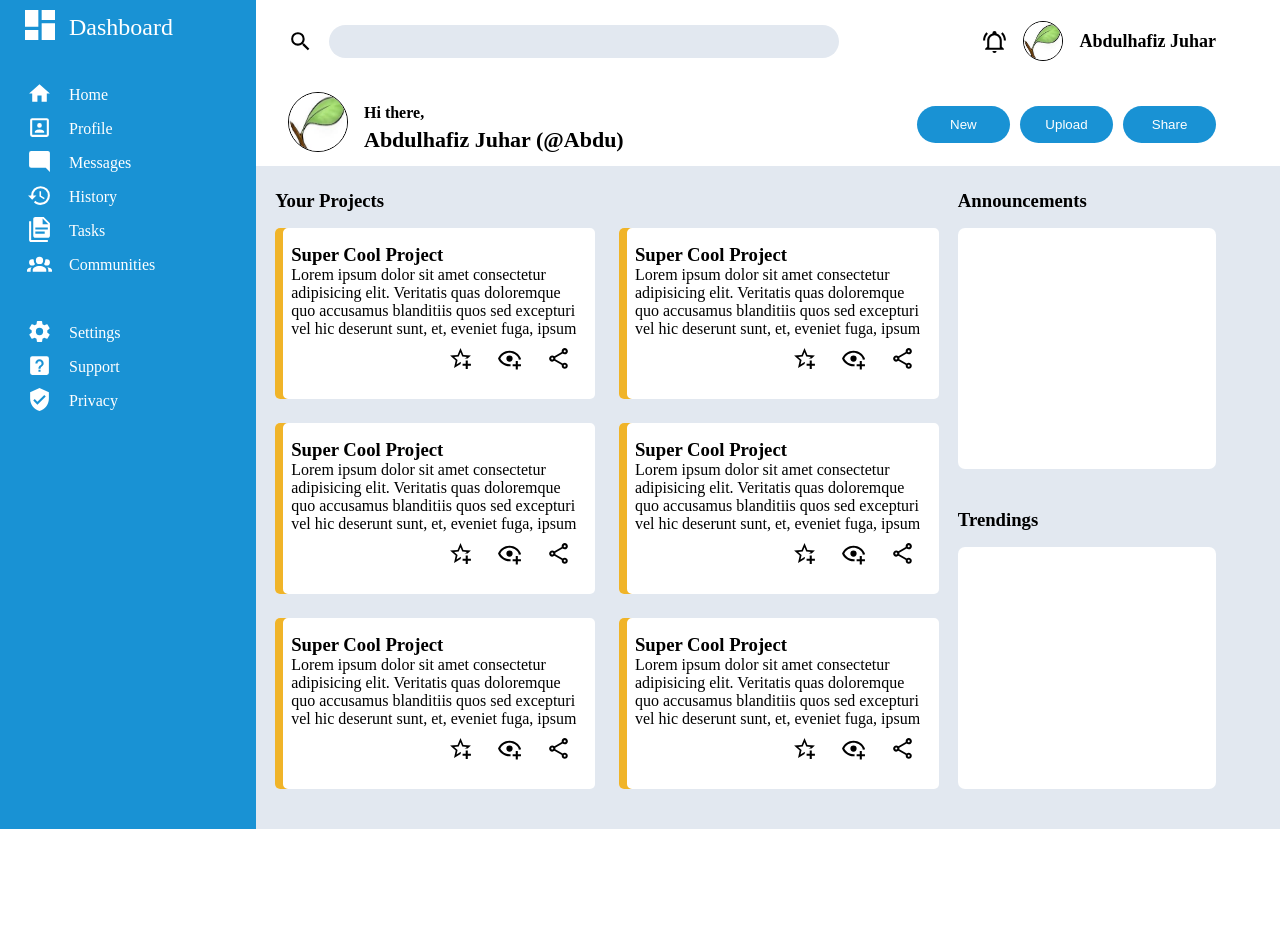
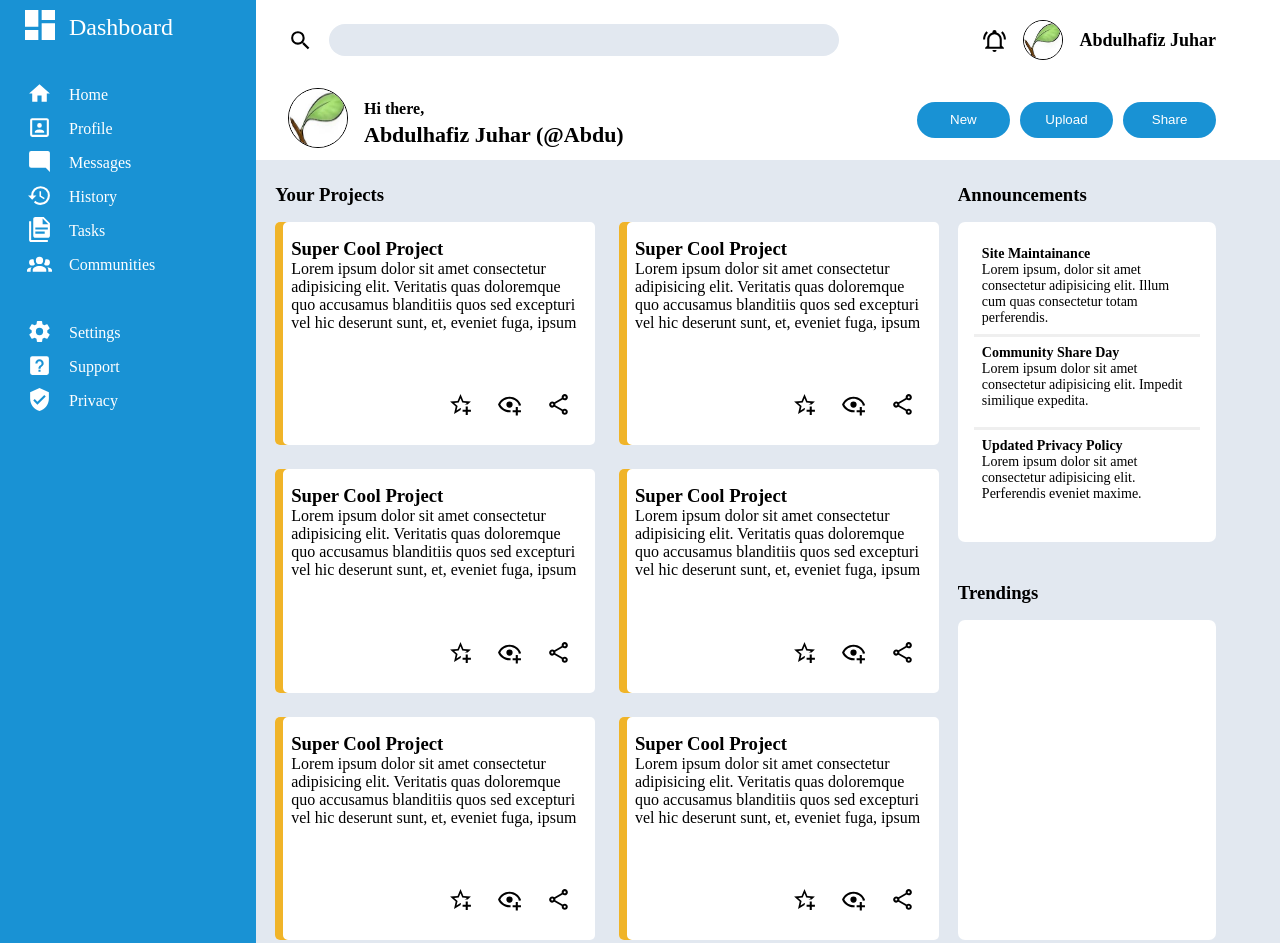
Before and after one commit to Abdulhafiz-juhar/Admin-Dashboard, a plain HTML site: page index.html in a window 1280 px wide. Shown: the top 943 px of the page. Before the commit the page ends 829 px from the top, so only its background shows below. Drawn offline with Linux system fonts and the light colour scheme.

Commit message:
Announcemnt styling and content done for now

```diff
--- a/index.html
+++ b/index.html
@@ -304,7 +304,29 @@
         <div class="announcements-trendings">
           <div class="announcements">
             <h3 class="announcements-title">Announcements</h3>
-            <div class="announcements-content"></div>
+            <div class="announcements-content">
+              <div class="announcement-content1">
+                <h4>Site Maintainance</h4>
+                <p>
+                  Lorem ipsum, dolor sit amet consectetur adipisicing elit.
+                  Illum cum quas consectetur totam perferendis.
+                </p>
+              </div>
+              <div class="announcement-content2">
+                <h4>Community Share Day</h4>
+                <p>
+                  Lorem ipsum dolor sit amet consectetur adipisicing elit.
+                  Impedit similique expedita.
+                </p>
+              </div>
+              <div class="announcement-content3">
+                <h4>Updated Privacy Policy</h4>
+                <p>
+                  Lorem ipsum dolor sit amet consectetur adipisicing elit.
+                  Perferendis eveniet maxime.
+                </p>
+              </div>
+            </div>
           </div>
           <div class="trendings">
             <h3 class="trendings-title">Trendings</h3>
--- a/styles.css
+++ b/styles.css
@@ -4,6 +4,10 @@
   box-sizing: border-box;
   /* for visualizing */
   /* border: solid; */
+}
+
+body {
+  height: 820px;
 }
 
 .container {
@@ -192,4 +196,20 @@
 .trendings-content {
   background-color: #ffffff;
   border-radius: 7px;
+  padding: 1rem;
 }
+
+.announcements-content {
+  display: grid;
+  grid-template-rows: repeat(3, 1fr);
+  font-size: 14px;
+}
+.announcements-content > div {
+  padding: 0.5rem;
+}
+
+.announcements-content > div:nth-child(2) {
+  border-top: solid;
+  border-bottom: solid;
+  border-color: #efefef;
+}
```
